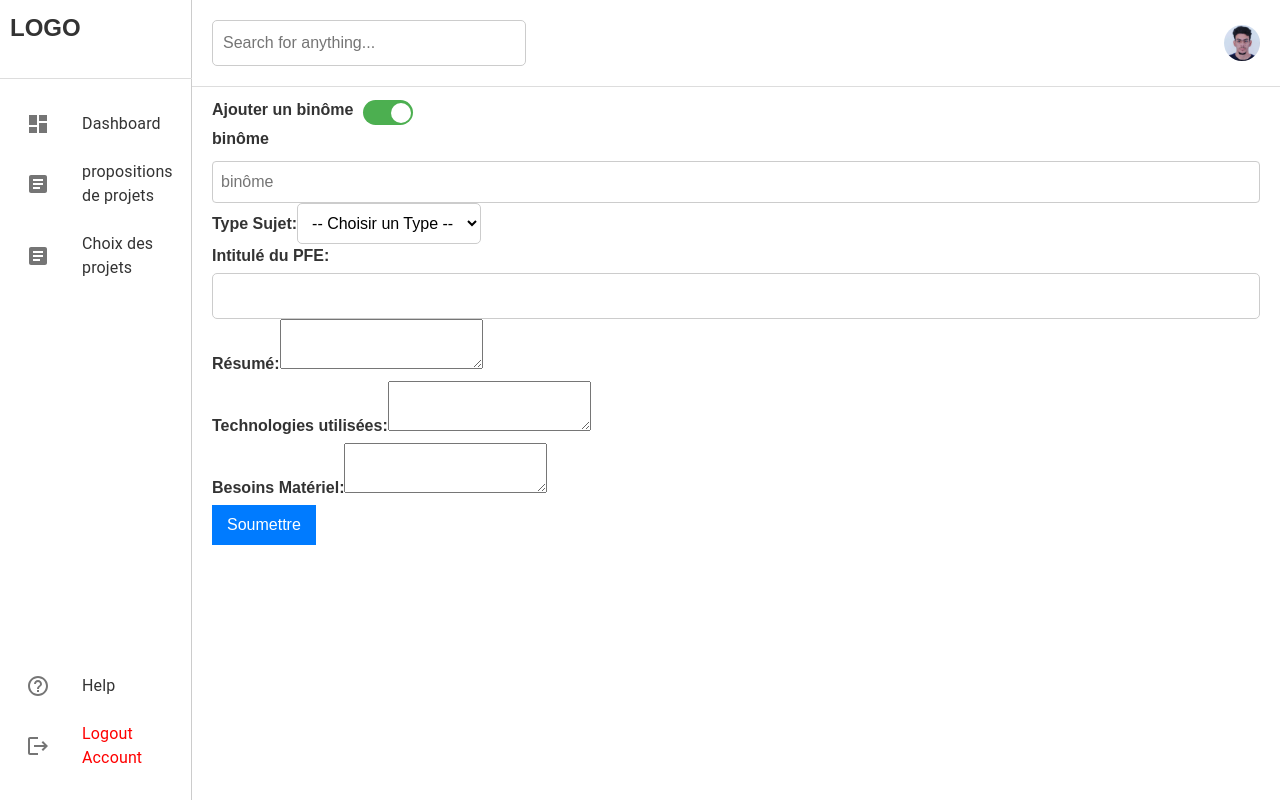
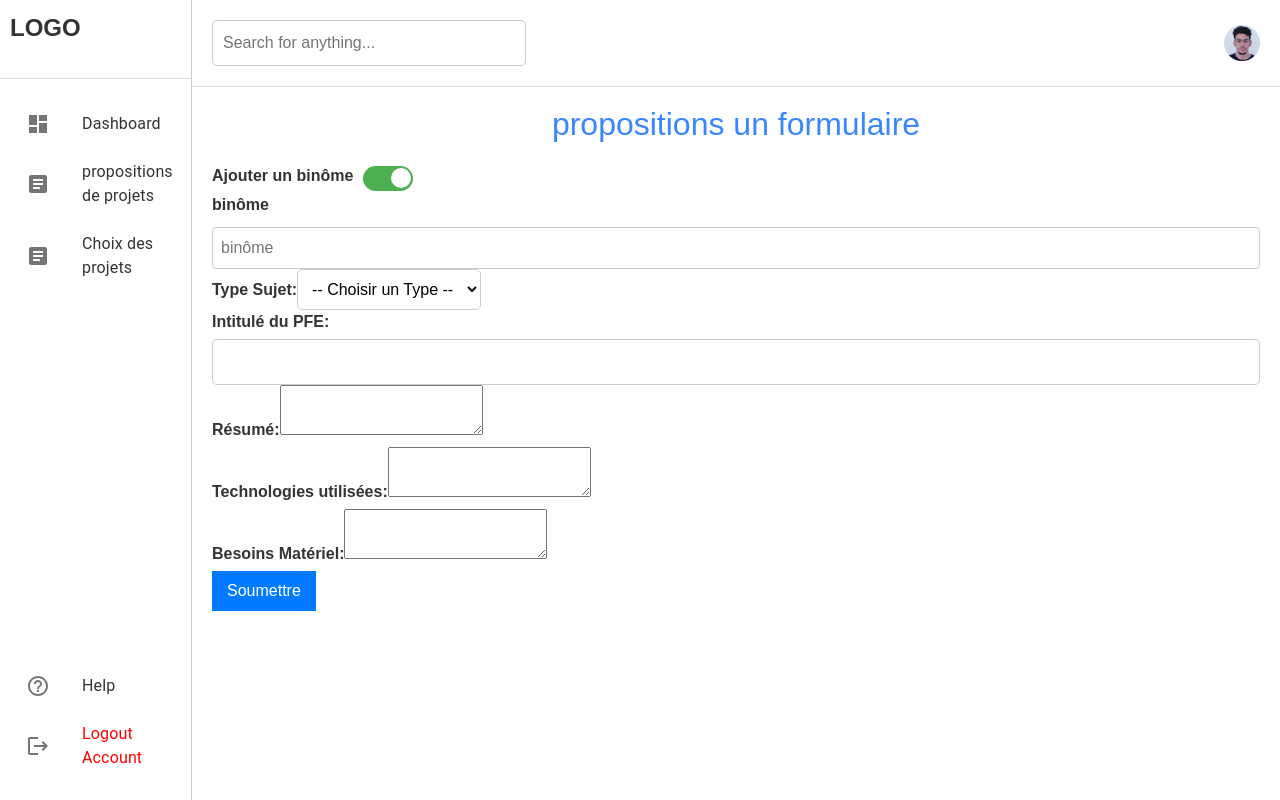
Before and after one commit to yassinemimis/gestion_pfe, a React (Create React App) app: page /etudiant in a window 1280 px wide. Built offline with nearby package versions, Linux system fonts and the light colour scheme.

Commit message:
Save my changes before pulling

```diff
--- a/src/components/Content.module.css
+++ b/src/components/Content.module.css
@@ -1,5 +1,6 @@
 .content {
-    flex: 1;
-    padding: 20px;
-    background-color: #fff;
-  }
+  flex: 1;
+  padding: 20px;
+  background-color: #fff;
+  margin-top:6%;
+}
--- a/src/components/FormEtud.css
+++ b/src/components/FormEtud.css
@@ -1,6 +1,8 @@
 
+  .div{
+    margin-top: 100px;
 
-  .row {
+  }  .row {
     display: flex; /* Pour placer deux champs côte à côte */
     justify-content: space-between;
     margin-bottom: 15px; /* Espacement entre les lignes */
--- a/src/components/Sidebar.module.css
+++ b/src/components/Sidebar.module.css
@@ -7,6 +7,7 @@
     color: #333;
     border-right: 1px solid #ddd;
     position: fixed;
+
   }
 
   .logo {
```
Also changed, not shown: src/components/Sidebar.js (line endings or trailing spaces), 1 other file (tests, documents, lock files or other folders).
